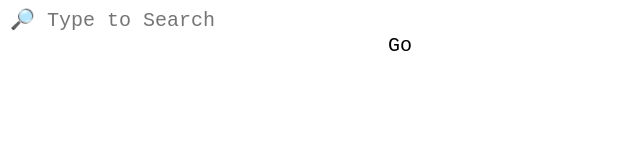
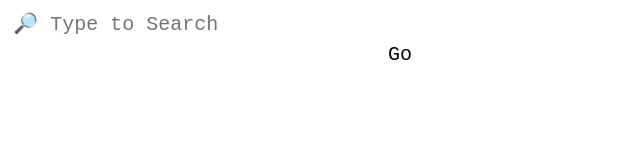
Before and after one commit to jdev082/freecat, an Electron app: page app/index.html in a window 800 px wide. Shown: the full height of the page, 0-640 px from the left. Drawn offline with Linux system fonts and the light colour scheme.

Commit message:
quick changes

```diff
--- a/app/config/userchrome.css
+++ b/app/config/userchrome.css
@@ -19,10 +19,11 @@ webview {
 }
 
 input {
+	padding: 4pt;
 	background-color: white;
 	color: black;
 	width: 100%;
-	outline: none;
+	outline-color: #aa00ff;
 }
 
 button {
```
Also changed, not shown: app/settings.html (deleted, +0 -11 lines).
